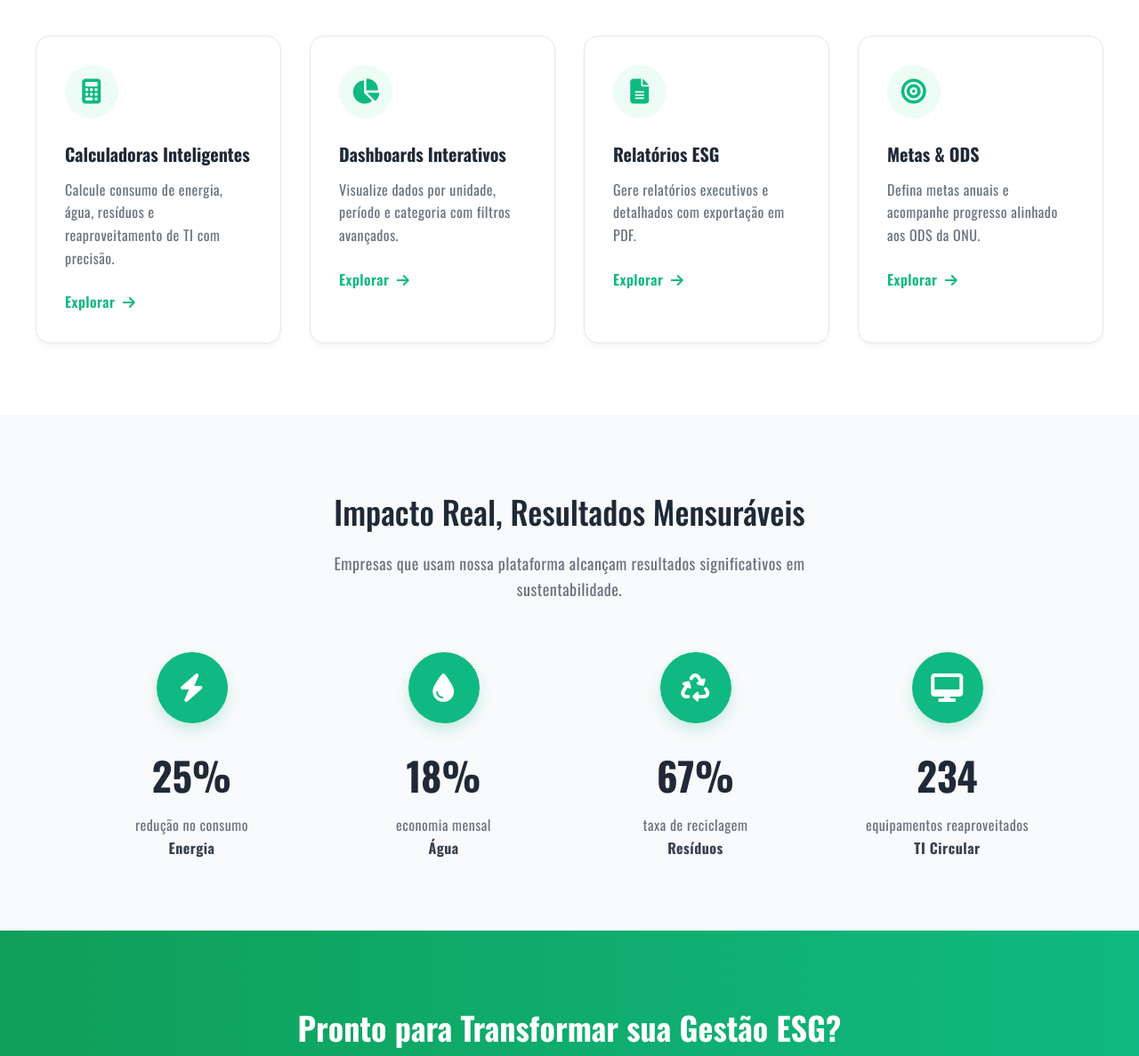
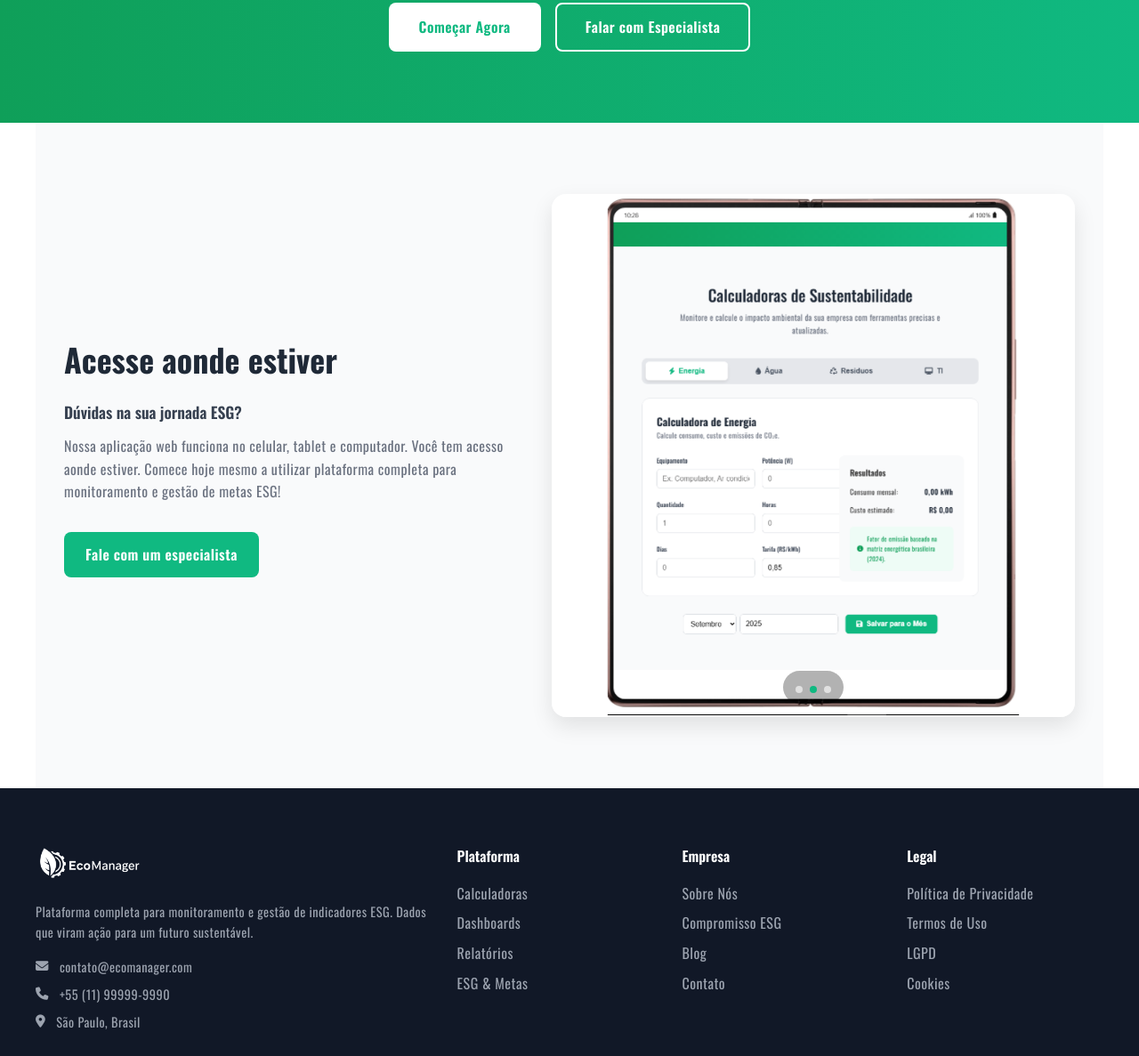
Before and after one commit to victorgute/TCC_Start-Tech-2025, a plain HTML site: page index.html in a window 1280 px wide. Shown: the part 1536-2723 px from the top of the page at 89% size. Drawn offline with nearby package versions, Linux system fonts and the light colour scheme; a web font is replaced by a local one.

Commit message:
nova home page

```diff
--- a/css/style.css
+++ b/css/style.css
@@ -784,3 +784,119 @@
         gap: 1rem;
     }
 }
+
+/* ------------------------------
+ESG SHOWCASE CAROUSEL
+--------------------------------*/
+.esg-showcase {
+  padding: 5rem 2rem;
+  background: #f9fafb;
+  display: flex;
+  align-items: center;
+  justify-content: center;
+  gap: 3rem;
+  max-width: 1200px;
+  margin: 0 auto;
+}
+
+.esg-showcase-content {
+  flex: 1;
+  max-width: 500px;
+}
+
+.esg-showcase-content h2 {
+  font-size: 2.25rem;
+  font-weight: 700;
+  margin-bottom: 1rem;
+  color: #1f2937;
+}
+
+.esg-showcase-content h3 {
+  font-size: 1.1rem;
+  font-weight: 600;
+  margin-bottom: 12px;
+  color: #374151;
+}
+
+.esg-showcase-content p {
+  font-size: 1rem;
+  line-height: 1.6;
+  margin-bottom: 2rem;
+  color: #6b7280;
+}
+
+.btn-esg-showcase {
+  padding: 0.8rem 1.5rem;
+  border: none;
+  border-radius: 8px;
+  font-weight: 600;
+  cursor: pointer;
+  background: #10b981;
+  color: #fff;
+  transition: background 0.3s;
+  text-decoration: none;
+  display: inline-block;
+}
+
+.btn-esg-showcase:hover {
+  background: #0f9f59;
+}
+
+.esg-showcase-swiper-container {
+  flex: 1;
+  max-width: 600px;
+  border-radius: 16px;
+  overflow: hidden;
+  box-shadow: 0 10px 25px rgba(0, 0, 0, 0.1);
+}
+
+.esg-swiper .swiper-slide img {
+  width: 100%;
+  height: 100%; /* Garante que a imagem ocupe toda a altura */
+  object-fit: cover;
+  display: block;
+}
+
+.esg-swiper .swiper-pagination {
+  position: absolute;
+  bottom: 15px !important;
+  left: 50% !important;
+  transform: translateX(-50%);
+  width: auto !important;
+  background-color: rgba(0, 0, 0, 0.3);
+  padding: 6px 10px;
+  border-radius: 20px;
+}
+
+.esg-swiper .swiper-pagination-bullet {
+  background: #ffffff;
+  opacity: 0.6;
+  width: 8px;
+  height: 8px;
+}
+
+.esg-swiper .swiper-pagination-bullet-active {
+  background: #10b981;
+  opacity: 1;
+}
+
+@media (max-width: 900px) {
+  .esg-showcase {
+    flex-direction: column;
+    text-align: center;
+  }
+
+  .esg-showcase-content {
+    max-width: 100%;
+  }
+
+  .btn-esg-showcase {
+    margin: 0 auto;
+  }
+}
+
+@media (max-width: 600px) {
+  .esg-swiper .swiper-slide img {
+    height: 300px;
+  }
+}
--- a/index.html
+++ b/index.html
@@ -42,11 +42,13 @@
       <div class="swiper-wrapper">
         <!-- Slide 1 -->
         <div class="swiper-slide">
-          <img src="img/foto-dashboard.png" alt="Dashboard de sustentabilidade" onerror="this.onerror=null;this.src='https://placehold.co/1920x700/cccccc/000000?text=Imagem+1';">
+          <img src="img/foto-dashboard.png" alt="Dashboard de sustentabilidade"
+            onerror="this.onerror=null;this.src='https://placehold.co/1920x700/cccccc/000000?text=Imagem+1';">
           <div class="hero-overlay"></div>
           <div class="hero-content">
             <h1>Transforme a sua Gestão ESG</h1>
-            <p>Monitore, analise e otimize os indicadores de sustentabilidade da sua empresa com a nossa plataforma completa.</p>
+            <p>Monitore, analise e otimize os indicadores de sustentabilidade da sua empresa com a nossa plataforma
+              completa.</p>
             <div class="hero-buttons">
               <a href="html/ferramentas.html" class="btn-hero-primary">Começar Agora</a>
               <a href="html/contato.html" class="btn-hero-secondary">Fale Conosco</a>
@@ -55,11 +57,13 @@
         </div>
         <!-- Slide 2 -->
         <div class="swiper-slide">
-          <img src="img/grafico-sustentavel.png" alt="Gráfico de crescimento sustentável" onerror="this.onerror=null;this.src='https://placehold.co/1920x700/bbbbbb/000000?text=Imagem+2';">
+          <img src="img/grafico-sustentavel.png" alt="Gráfico de crescimento sustentável"
+            onerror="this.onerror=null;this.src='https://placehold.co/1920x700/bbbbbb/000000?text=Imagem+2';">
           <div class="hero-overlay"></div>
           <div class="hero-content">
             <h1>Decisões Baseadas em Dados</h1>
-            <p>Visualize o seu impacto ambiental em tempo real e tome decisões estratégicas para um futuro mais verde.</p>
+            <p>Visualize o seu impacto ambiental em tempo real e tome decisões estratégicas para um futuro mais verde.
+            </p>
             <div class="hero-buttons">
               <a href="html/ferramentas.html" class="btn-hero-primary">Ver Dashboards</a>
               <a href="html/sobre.html" class="btn-hero-secondary">Saber Mais</a>
@@ -68,11 +72,13 @@
         </div>
         <!-- Slide 3 -->
         <div class="swiper-slide">
-          <img src="img/grafico-tecnologico.png" alt="Tecnologia e sustentabilidade" onerror="this.onerror=null;this.src='https://placehold.co/1920x700/aaaaaa/000000?text=Imagem+3';">
+          <img src="img/grafico-tecnologico.png" alt="Tecnologia e sustentabilidade"
+            onerror="this.onerror=null;this.src='https://placehold.co/1920x700/aaaaaa/000000?text=Imagem+3';">
           <div class="hero-overlay"></div>
           <div class="hero-content">
             <h1>Relatórios Completos e Intuitivos</h1>
-            <p>Gere relatórios ESG detalhados com apenas alguns cliques e alinhe a sua empresa às melhores práticas de mercado.</p>
+            <p>Gere relatórios ESG detalhados com apenas alguns cliques e alinhe a sua empresa às melhores práticas de
+              mercado.</p>
             <div class="hero-buttons">
               <a href="html/ferramentas.html" class="btn-hero-primary">Gerar Relatório</a>
               <a href="html/contato.html" class="btn-hero-secondary">Fale Conosco</a>
@@ -81,11 +87,13 @@
         </div>
         <!-- Slide 4 -->
         <div class="swiper-slide">
-          <img src="img/reuniao-sustentavel.png" alt="Reunião de equipa sobre sustentabilidade" onerror="this.onerror=null;this.src='https://placehold.co/1920x700/999999/000000?text=Imagem+4';">
+          <img src="img/reuniao-sustentavel.png" alt="Reunião de equipa sobre sustentabilidade"
+            onerror="this.onerror=null;this.src='https://placehold.co/1920x700/999999/000000?text=Imagem+4';">
           <div class="hero-overlay"></div>
           <div class="hero-content">
             <h1>Inovação para o Planeta</h1>
-            <p>Junte-se a nós e faça parte da transformação para um mundo corporativo mais responsável e sustentável.</p>
+            <p>Junte-se a nós e faça parte da transformação para um mundo corporativo mais responsável e sustentável.
+            </p>
             <div class="hero-buttons">
               <a href="html/sobre.html" class="btn-hero-primary">Nossa Missão</a>
               <a href="html/contato.html" class="btn-hero-secondary">Fale Conosco</a>
@@ -100,38 +108,43 @@
   </section>
 
   <!-- Indicadores -->
-<section class="indicators" id="indicadores">
+  <!-- <section class="indicators" id="indicadores">
     <div class="indicators-container">
       <h2>Indicadores em Tempo Real</h2>
-    <p class="subtitle">Acompanhe os principais KPIs de sustentabilidade da sua empresa e tome decisões baseadas em dados.</p>
+      <p class="subtitle">Acompanhe os principais KPIs de sustentabilidade da sua empresa e tome decisões baseadas em
+        dados.</p>
       <div class="cards">
         <div class="card">
           <div class="indicator-icon-wrapper"><i class="fas fa-bolt"></i></div>
           <h3>Consumo Energético</h3>
           <p class="indicator-value"><strong>1,248</strong> kWh</p>
-        <div class="indicator-change"><span class="positive"><i class="fas fa-arrow-up"></i> +5.2%</span><span class="period">vs. mês anterior</span></div>
+          <div class="indicator-change"><span class="positive"><i class="fas fa-arrow-up"></i> +5.2%</span><span
+              class="period">vs. mês anterior</span></div>
         </div>
         <div class="card">
           <div class="indicator-icon-wrapper"><i class="fas fa-tint"></i></div>
           <h3>Uso de Água</h3>
           <p class="indicator-value"><strong>3,542</strong> m³</p>
-        <div class="indicator-change"><span class="negative"><i class="fas fa-arrow-down"></i> -8.1%</span><span class="period">economia este mês</span></div>
+          <div class="indicator-change"><span class="negative"><i class="fas fa-arrow-down"></i> -8.1%</span><span
+              class="period">economia este mês</span></div>
         </div>
         <div class="card">
           <div class="indicator-icon-wrapper"><i class="fas fa-recycle"></i></div>
           <h3>Material Reciclado</h3>
           <p class="indicator-value"><strong>847</strong> kg</p>
-        <div class="indicator-change"><span class="positive"><i class="fas fa-arrow-up"></i> +12.4%</span><span class="period">vs. trimestre anterior</span></div>
+          <div class="indicator-change"><span class="positive"><i class="fas fa-arrow-up"></i> +12.4%</span><span
+              class="period">vs. trimestre anterior</span></div>
         </div>
         <div class="card">
           <div class="indicator-icon-wrapper"><i class="fas fa-desktop"></i></div>
           <h3>TI Reaproveitada</h3>
           <p class="indicator-value"><strong>156</strong> equipamentos</p>
-        <div class="indicator-change"><span class="positive"><i class="fas fa-arrow-up"></i> +28.6%</span><span class="period">novos equipamentos</span></div>
+          <div class="indicator-change"><span class="positive"><i class="fas fa-arrow-up"></i> +28.6%</span><span
+              class="period">novos equipamentos</span></div>
         </div>
       </div>
     </div>
-</section>
+  </section> -->
 
   <!-- Como Funciona -->
   <section class="features" id="funcionalidades">
@@ -143,55 +156,60 @@
           <div class="feature-icon-wrapper"><i class="fas fa-calculator"></i></div>
           <h3>Calculadoras Inteligentes</h3>
           <p>Calcule consumo de energia, água, resíduos e reaproveitamento de TI com precisão.</p>
-        <a href="html/ferramentas.html" class="explore-link">Explorar <i class="fas fa-arrow-right"></i></a>
+          <!-- <a href="html/ferramentas.html" class="explore-link">Explorar <i class="fas fa-arrow-right"></i></a> -->
         </div>
         <div class="card">
           <div class="feature-icon-wrapper"><i class="fas fa-chart-pie"></i></div>
           <h3>Dashboards Interativos</h3>
           <p>Visualize dados por unidade, período e categoria com filtros avançados.</p>
-        <a href="html/ferramentas.html" class="explore-link">Explorar <i class="fas fa-arrow-right"></i></a>
+          <!-- <a href="html/ferramentas.html" class="explore-link">Explorar <i class="fas fa-arrow-right"></i></a> -->
         </div>
         <div class="card">
-        <div class="feature-icon-wrapper"><i class="fas fa-file-alt"></i></div>
-        <h3>Relatórios ESG</h3>
-        <p>Gere relatórios executivos e detalhados com exportação em PDF.</p>
-        <a href="html/ferramentas.html" class="explore-link">Explorar <i class="fas fa-arrow-right"></i></a>
+          <div class="feature-icon-wrapper"><i class="fas fa-robot"></i></div>
+          <h3>Assistente ESG</h3>
+          <p>Utilize nosso chatbot assistente para analisar dashboards, métricas e criar metas ESG para o seu negócio.
+          </p>
+          <!-- <a href="html/ferramentas.html" class="explore-link">Explorar <i class="fas fa-arrow-right"></i></a> -->
         </div>
         <div class="card">
           <div class="feature-icon-wrapper"><i class="fas fa-bullseye"></i></div>
-        <h3>Metas & ODS</h3>
-        <p>Defina metas anuais e acompanhe progresso alinhado aos ODS da ONU.</p>
-        <a href="#" class="explore-link">Explorar <i class="fas fa-arrow-right"></i></a>
+          <h3>Metas ESG</h3>
+          <p>Defina metas anuais e acompanhe progresso, utilizando indicadores ESG como base de comparação.</p>
+          <!-- <a href="#" class="explore-link">Explorar <i class="fas fa-arrow-right"></i></a> -->
         </div>
       </div>
     </div>
   </section>
 
   <!-- Impacto -->
-<section class="impact" id="impacto">
+  <!-- <section class="impact" id="impacto">
     <div class="impact-container">
       <h2>Impacto Real, Resultados Mensuráveis</h2>
       <p>Empresas que usam nossa plataforma alcançam resultados significativos em sustentabilidade.</p>
       <div class="stats-container">
         <div class="stat-item">
           <div class="stat-icon-wrapper"><i class="fas fa-bolt"></i></div>
-        <div class="stat-content"><strong data-target="25" data-suffix="%">0%</strong><span>redução no consumo<br><strong>Energia</strong></span></div>
+          <div class="stat-content"><strong data-target="25" data-suffix="%">0%</strong><span>redução no
+              consumo<br><strong>Energia</strong></span></div>
         </div>
         <div class="stat-item">
           <div class="stat-icon-wrapper"><i class="fas fa-tint"></i></div>
-        <div class="stat-content"><strong data-target="18" data-suffix="%">0%</strong><span>economia mensal<br><strong>Água</strong></span></div>
+          <div class="stat-content"><strong data-target="18" data-suffix="%">0%</strong><span>economia
+              mensal<br><strong>Água</strong></span></div>
         </div>
         <div class="stat-item">
           <div class="stat-icon-wrapper"><i class="fas fa-recycle"></i></div>
-        <div class="stat-content"><strong data-target="67" data-suffix="%">0%</strong><span>taxa de reciclagem<br><strong>Resíduos</strong></span></div>
+          <div class="stat-content"><strong data-target="67" data-suffix="%">0%</strong><span>taxa de
+              reciclagem<br><strong>Resíduos</strong></span></div>
         </div>
         <div class="stat-item">
           <div class="stat-icon-wrapper"><i class="fas fa-desktop"></i></div>
-        <div class="stat-content"><strong data-target="234">0</strong><span>equipamentos reaproveitados<br><strong>TI Circular</strong></span></div>
+          <div class="stat-content"><strong data-target="234">0</strong><span>equipamentos reaproveitados<br><strong>TI
+                Circular</strong></span></div>
         </div>
       </div>
     </div>
-</section>
+  </section> -->
 
   <!-- CTA Final -->
   <section class="cta" id="cta">
@@ -206,12 +224,52 @@
     </div>
   </section>
 
+  <!-- ESG Showcase Section -->
+  <section class="esg-showcase">
+    <div class="esg-showcase-content">
+      <h2>Acesse aonde estiver</h2>
+      <h3>Dúvidas na sua jornada ESG?</h3>
+      <p>
+        Nossa aplicação web funciona no celular, tablet e computador. Você tem acesso aonde estiver. Comece hoje mesmo a utilizar plataforma completa para monitoramento e gestão de metas ESG!
+      </p>
+      <a href="html/contato.html" class="btn-esg-showcase">Fale com um especialista</a>
+    </div>
+    <div class="esg-showcase-swiper-container">
+      <!-- Swiper -->
+      <div class="swiper esg-swiper">
+        <div class="swiper-wrapper">
+          <div class="swiper-slide">
+            <img src="./img/img-responsividade-3.png" alt="Consultoria ESG">
+          </div>
+          <div class="swiper-slide">
+            <img src="./img/img-responsividade-2.png" alt="Soluções ESG">
+          </div>
+          <div class="swiper-slide">
+            <img src="./img/img-responsividade-1.png" alt="Futuro ESG">
+          </div>
+          <!-- <div class="swiper-slide">
+            <img src="https://source.unsplash.com/600x450/?team,collaboration" alt="Equipe ESG">
+          </div> -->
+        </div>
+        <div class="swiper-pagination esg-swiper-pagination"></div>
+      </div>
+    </div>
+  </section>
+
+  <!-- Inicialização dos Carrosséis -->
+ <script src="https://cdn.jsdelivr.net/npm/swiper@11/swiper-bundle.min.js"></script>
+  <script type="module" src="js/mainScript.js" defer></script>
+
+  <script src="./js/carrossel.js"></script>
+
   <!-- Footer -->
   <footer id="contato">
     <div class="footer-container">
       <div class="footer-col about">
-        <img src="img/logo-nome.png" alt="EcoManager Logo" class="footer-logo" onerror="this.onerror=null;this.src='https://placehold.co/150x40/111827/ffffff?text=EcoManager';">
-        <p>Plataforma completa para monitoramento e gestão de indicadores ESG. Dados que viram ação para um futuro sustentável.</p>
+        <img src="img/logo-nome.png" alt="EcoManager Logo" class="footer-logo"
+          onerror="this.onerror=null;this.src='https://placehold.co/150x40/111827/ffffff?text=EcoManager';">
+        <p>Plataforma completa para monitoramento e gestão de indicadores ESG. Dados que viram ação para um futuro
+          sustentável.</p>
 
         <div class="contact-info">
           <p><i class="fas fa-envelope"></i> contato@ecomanager.com</p>
--- /dev/null
+++ b/js/carrossel.js
@@ -0,0 +1,11 @@
+    const esgSwiper = new Swiper('.esg-swiper', {
+      loop: true,
+      autoplay: {
+        delay: 4000,
+        disableOnInteraction: false,
+      },
+      pagination: {
+        el: '.esg-swiper-pagination',
+        clickable: true,
+      },
+    });
```
Also changed, not shown: css/contato.css (+31 -0 lines), html/contato.html (+10 -2 lines), html/esg-e-metas.html (+47 -10 lines), html/sobre.html (+2 -2 lines), img/img-responsividade-1.png (added), img/img-responsividade-2.png (added), img/img-responsividade-3.png (added), 1 other file. Lines whose indentation alone changed are shown as unchanged.
